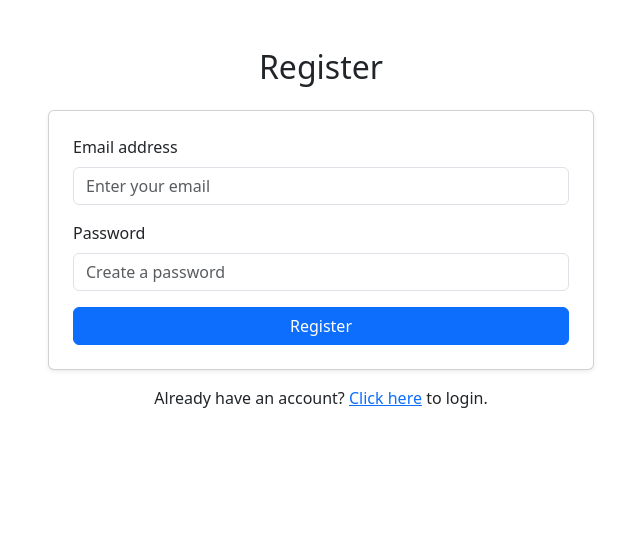
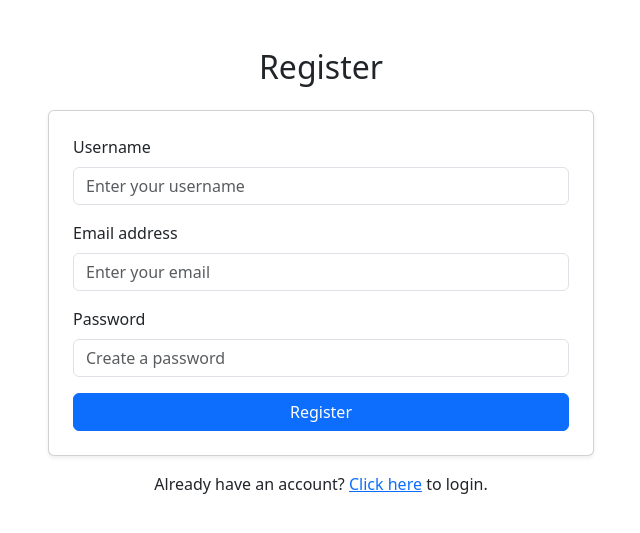
Before and after one commit to hoanggsoe/IAB207_Assessment3, a Flask app: page /register in a window 1280 px wide. Shown: the part 56-589 px from the top of the page, without its empty margins (319-959 px from the left). Run offline with Flask 3, Linux system fonts and the light colour scheme; parts of the project's set-up code (start-up, migrations or seed data) failed here and were passed over; some libraries are stand-ins or nearby versions.

Commit message:
Update register.html

```diff
--- a/a3_starter_code/projectfile/website/templates/register.html
+++ b/a3_starter_code/projectfile/website/templates/register.html
@@ -23,15 +23,20 @@
       </div>
 
       <div class="card p-4 shadow-sm">
-        <form>
+        <form action="{{ url_for('auth.register') }}" method="POST">
+          <div class="mb-3">
+            <label for="register-username" class="form-label">Username</label>
+            <input type="text" class="form-control" id="register-username" name="user_name" placeholder="Enter your username">
+          </div>
+
           <div class="mb-3">
             <label for="register-email" class="form-label">Email address</label>
-            <input type="email" class="form-control" id="register-email" placeholder="Enter your email">
+            <input type="email" class="form-control" id="register-email" name="email" placeholder="Enter your email">
           </div>
 
           <div class="mb-3">
             <label for="register-password" class="form-label">Password</label>
-            <input type="password" class="form-control" id="register-password" placeholder="Create a password">
+            <input type="password" class="form-control" id="register-password" name="password" placeholder="Create a password">
           </div>
 
           <div class="d-grid">
@@ -41,7 +46,7 @@
       </div>
 
       <div class="text-center mt-3">
-        <p>Already have an account? <a href="login.html">Click here</a> to login.</p>
+        <p>Already have an account? <a href="{{ url_for('auth.login') }}">Click here</a> to login.</p>
       </div>
     </div>
   </div>
```
